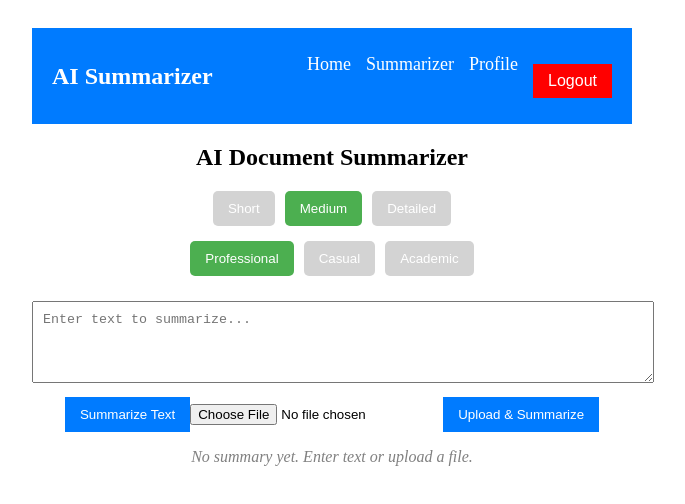
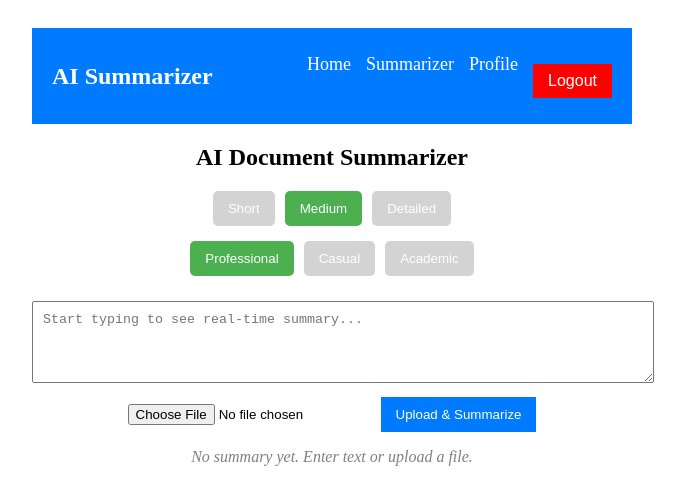
Before and after one commit to nirmada001/AI-Powered-Smart-Document-Summarizer, a React (Create React App) app in the folder frontend/: page /summarizer in a window 1280 px wide. Shown: the top 504 px of the page, without its empty margins (308-993 px from the left). Built offline with nearby package versions, Linux system fonts and the light colour scheme; sample sign-in values are in the browser's storage.

Commit message:
live summarization feature

```diff
--- a/frontend/package.json
+++ b/frontend/package.json
@@ -7,6 +7,7 @@
     "cra-template": "1.2.0",
     "install": "^0.13.0",
     "jwt-decode": "^4.0.0",
+    "lodash": "^4.17.21",
     "npm": "^11.0.0",
     "react": "^18.3.1",
     "react-dom": "^18.3.1",
--- a/frontend/src/components/Summarizer.js
+++ b/frontend/src/components/Summarizer.js
@@ -1,9 +1,10 @@
-import React, { useEffect, useState } from "react";
+import React, { useCallback, useEffect, useState } from "react";
 import axios from "axios";
 import "../css/summarizer.css"; // Ensure CSS file exists
 import { useNavigate } from "react-router-dom";
 import { jwtDecode } from "jwt-decode";
 import Navbar from "./Navbar";
+import { debounce, set } from "lodash";
 
 const Summarizer = () => {
   const [text, setText] = useState("");
@@ -33,30 +34,65 @@ const Summarizer = () => {
     }
   }, [navigate]);
 
-  const handleSummarize = async () => {
-    if (!text.trim()) {
-      alert("Please enter text to summarize");
+  // const handleSummarize = async () => {
+  //   if (!text.trim()) {
+  //     alert("Please enter text to summarize");
+  //     return;
+  //   }
+
+  //   setLoading(true);
+  //   try {
+  //     const token = localStorage.getItem("token");
+  //     const response = await axios.post(
+  //       "http://127.0.0.1:5000/api/summarization/summarize",
+  //       { text, summary_length: summaryLength, summary_tone: summaryTone },
+  //       { headers: { Authorization: `Bearer ${token}` }}
+  //     );
+
+  //     setSummary(response.data.summary);
+  //     setTitle(response.data.title);
+  //     setTone(response.data.summary_tone);
+  //   } catch (error) {
+  //     console.error("Error summarizing text:", error);
+  //   } finally {
+  //     setLoading(false);
+  //   }
+  // };
+
+
+  //Function to fetch summary with debounce
+  const fetchSummary = async (inputText) =>{
+    if(!inputText.trim()){
+      setSummary("");
       return;
     }
 
     setLoading(true);
-    try {
+    try{
       const token = localStorage.getItem("token");
       const response = await axios.post(
         "http://127.0.0.1:5000/api/summarization/summarize",
-        { text, summary_length: summaryLength, summary_tone: summaryTone },
-        { headers: { Authorization: `Bearer ${token}` }}
+        {text: inputText, summary_length: summaryLength, summary_tone: summaryTone},
+        {headers: {Authorization: `Bearer ${token}`}}
       );
 
       setSummary(response.data.summary);
       setTitle(response.data.title);
       setTone(response.data.summary_tone);
-    } catch (error) {
+    }catch(error){
       console.error("Error summarizing text:", error);
-    } finally {
+    }finally{
       setLoading(false);
     }
   };
+
+  //Debounce API call
+  const debouncedFetchSummary = useCallback(debounce(fetchSummary, 500), [summaryLength, summaryTone]);
+
+  //trigger summarizaton as user types
+  useEffect(()=>{
+    debouncedFetchSummary(text);
+  }, [text, debouncedFetchSummary]);
 
   const handleFileUpload = async () => {
     if (!file) {
@@ -145,13 +181,13 @@ const Summarizer = () => {
       <textarea
         rows="4"
         cols="50"
-        placeholder="Enter text to summarize..."
+        placeholder="Start typing to see real-time summary..."
         value={text}
         onChange={(e) => setText(e.target.value)}
       />
-      <button onClick={handleSummarize} disabled={loading}>
+      {/* <button onClick={handleSummarize} disabled={loading}>
         {loading ? "Summarizing..." : "Summarize Text"}
-      </button>
+      </button> */}
 
       {/* File Upload */}
       <input
```
Also changed, not shown: 2 other files (tests, documents, lock files or other folders).
